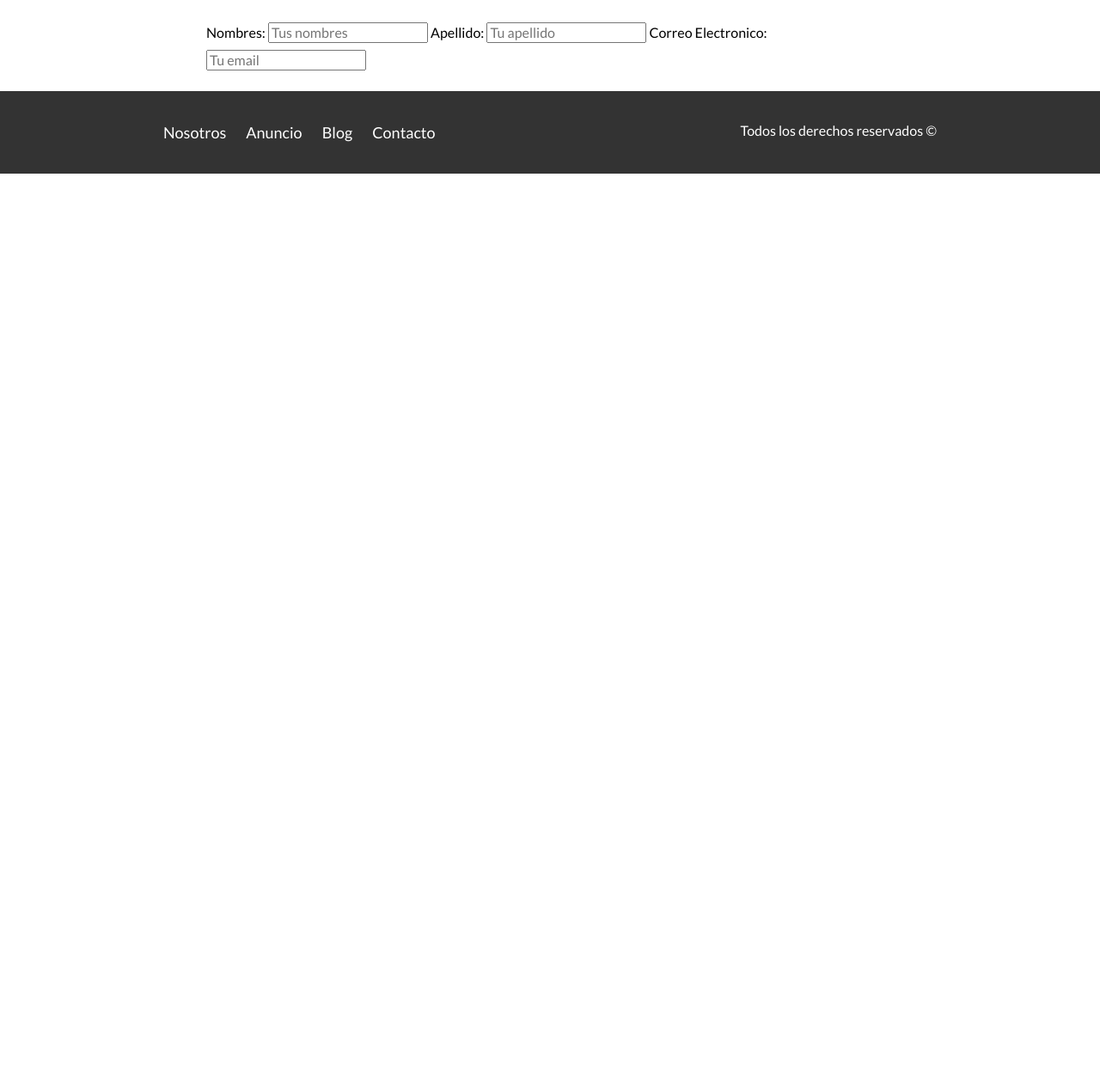
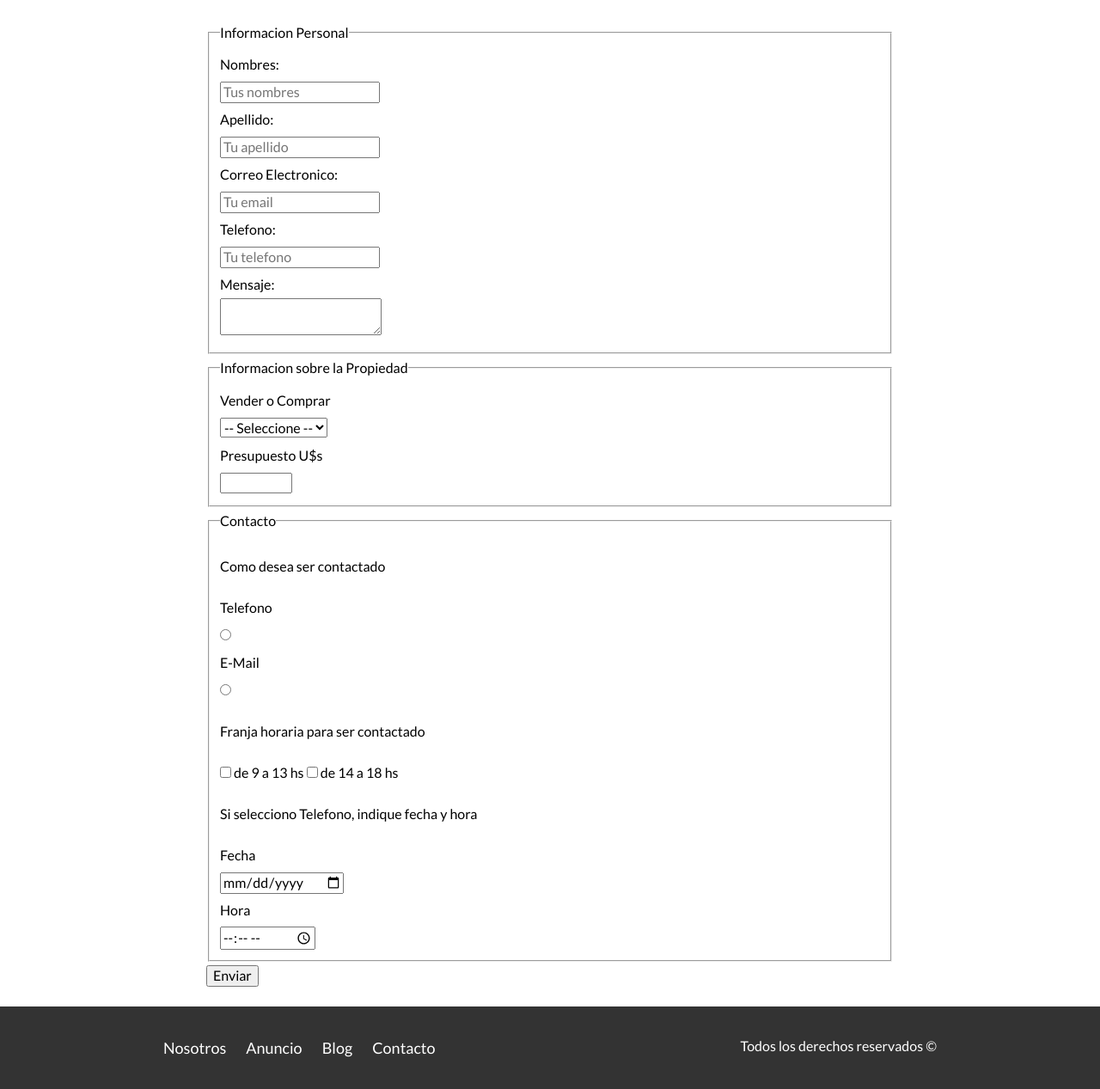
Before and after one commit to fbruckner/Proyecto-Bienes-Raices, a plain HTML site: page contacto.html in a window 1280 px wide. Shown: the part 639-1906 px from the top of the page at 86% size. Before the commit the page ends 841 px from the top, so only its background shows below. Drawn offline with Linux system fonts and the light colour scheme.

Commit message:
Commit formulario partre 2

```diff
--- a/CSS/styles.css
+++ b/CSS/styles.css
@@ -376,3 +376,8 @@ h4 {
     justify-content: space-between;
     align-items: center;
 }
+
+/** Contacto **/
+label {
+    display: block;
+}
--- a/contacto.html
+++ b/contacto.html
@@ -36,12 +36,52 @@
             <h2 class="fw-300 centrar-texto">Complete el formulario de contacto</h2>
 
             <form action="">
+
+                <fieldset>
+                    <legend>Informacion Personal</legend>
                     <label for="nombre">Nombres: </label>
                     <input type="text" id="nombre" placeholder="Tus nombres" required>
                     <label for="apellido">Apellido: </label>
                     <input type="text" id="apellido" placeholder="Tu apellido" required>
                     <label for="email">Correo Electronico: </label>
                     <input type="email" id="email" placeholder="Tu email" required>
+                    <label for="telefono">Telefono: </label>
+                    <input type="tel" id="telefono" placeholder="Tu telefono" required>
+                    <label for="mensaje">Mensaje: </label>
+                    <textarea name="mensaje" id="mensaje"></textarea>
+                </fieldset>
+                <fieldset>
+                     <legend>Informacion sobre la Propiedad</legend>
+                     <label for="opciones">Vender o Comprar</label>
+                     <select name="" id="opciones">
+                        <option value="" disabled selected>-- Seleccione --</option>
+                        <option value="vender">Vender</option>
+                        <option value="comprar">Comprar</option>
+                     </select>
+
+                     <label for="presupuesto">Presupuesto U$s</label>
+                     <input type="number" name="presupuesto" id="presupuesto" min="0" max="100000" step="100">
+                </fieldset>
+                <fieldset>
+                    <legend>Contacto</legend>
+                    <p>Como desea ser contactado</p>
+                    <label for="telefono">Telefono</label>
+                    <input type="radio" name="contacto" value="telefono" id="telefono">
+                    <label for="correo">E-Mail</label>
+                    <input type="radio" name="contacto" value="correo" id="correo">
+
+                    <p>Franja horaria para ser contactado</p>
+                    <input type="checkbox" name="franja" value="matutina"> de 9 a 13 hs
+                    <input type="checkbox" name="franja" value="vespertina"> de 14 a 18 hs
+
+                    <p>Si selecciono Telefono, indique fecha y hora</p>
+                    <label for="fecha">Fecha</label>
+                    <input type="date" id="fecha">
+                    <label for="hora">Hora</label>
+                    <input type="time" id="hora" min="09:00" max="18:00">
+                </fieldset>
+
+                <input type="submit" value="Enviar">
             </form>
         </main>
 
```
Lines whose indentation alone changed are shown as unchanged.
